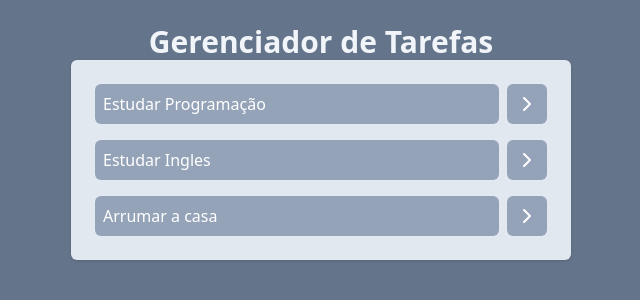
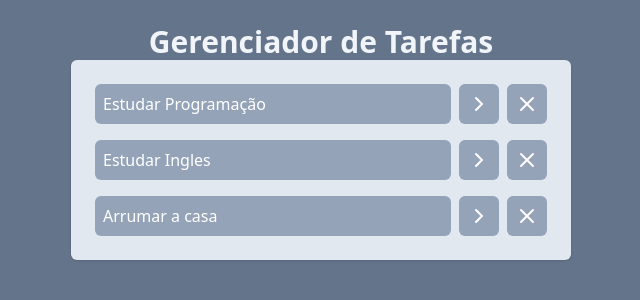
Before and after one commit to valadao-davi/React-Basic-ToDoList, a React (Vite) app: page / in a window 1280 px wide. Shown: the top 300 px of the page, without its empty margins (319-959 px from the left). Built offline with nearby package versions, Linux system fonts and the light colour scheme.

Commit message:
Adicionado botao de tarefas

```diff
--- a/src/App.jsx
+++ b/src/App.jsx
@@ -24,7 +24,7 @@
     },
   ]);
 
-  function OnTaskClick(taskId) {
+  function onTaskClick(taskId) {
     const newTasks = tasks.map((task) => {
       if (task.id === taskId) {
         return { ...task, isCompleted: !task.isCompleted };
@@ -34,6 +34,11 @@
     });
     setTasks(newTasks);
   }
+
+  function deleteTask(taskId) {
+    const newTasks = tasks.filter((task) => task.id !== taskId);
+    setTasks(newTasks);
+  }
   return (
     <div className="w-screen h-screen bg-slate-500 flex justify-center p-6">
       <div className="w-[500px]">
@@ -41,7 +46,7 @@
           Gerenciador de Tarefas
         </h1>
         <AddTask />
-        <Task tasks={tasks} OnTaskClick={OnTaskClick}/>
+        <Task tasks={tasks} onTaskClick={onTaskClick} deleteTask={deleteTask} />
       </div>
     </div>
   );
--- a/src/components/Task.jsx
+++ b/src/components/Task.jsx
@@ -1,15 +1,23 @@
-import { ChevronRightIcon } from "lucide-react"
+import { ChevronRightIcon, X } from "lucide-react";
 
 function Task(props) {
   return (
     <ul className="space-y-4 p-6 bg-slate-200 rounded-md shadow">
       {props.tasks.map((task) => (
         <li key={task.id} className="flex gap-2">
-          <button onClick={() => props.onTaskClick(task.id)} className="bg-slate-400 text-left w-full text-white p-2 rounded-md">
+          <button
+            onClick={() => props.onTaskClick(task.id)}
+            className={`bg-slate-400 text-left w-full text-white p-2 rounded-md ${
+              task.isCompleted && "line-through"
+            }`}
+          >
             {task.title}
           </button>
           <button className="bg-slate-400 p-2 rounded-md text-white">
             <ChevronRightIcon />
+          </button>
+          <button onClick={() => props.deleteTask(task.id)} className="bg-slate-400 p-2 rounded-md text-white">
+            <X />
           </button>
         </li>
       ))}
```
